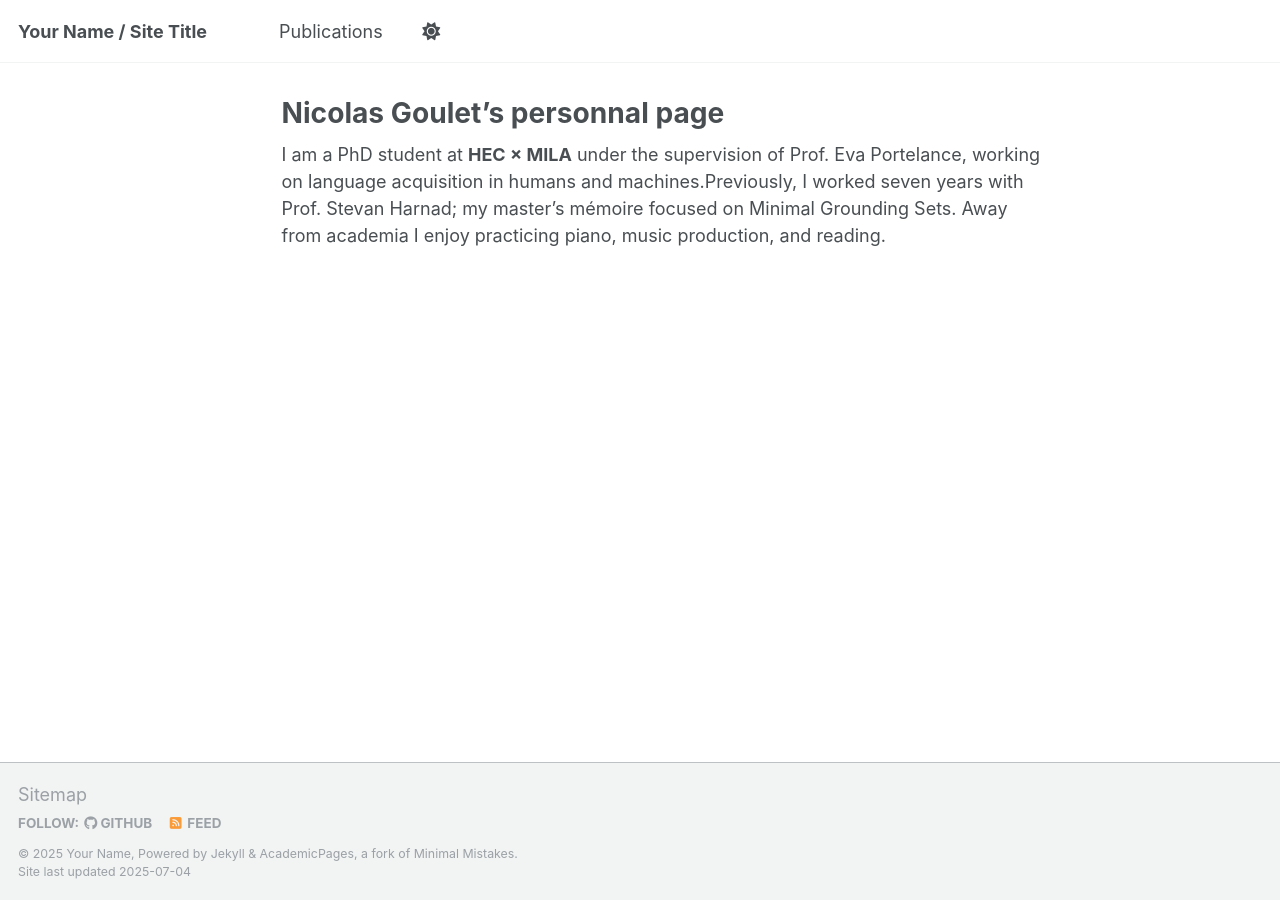
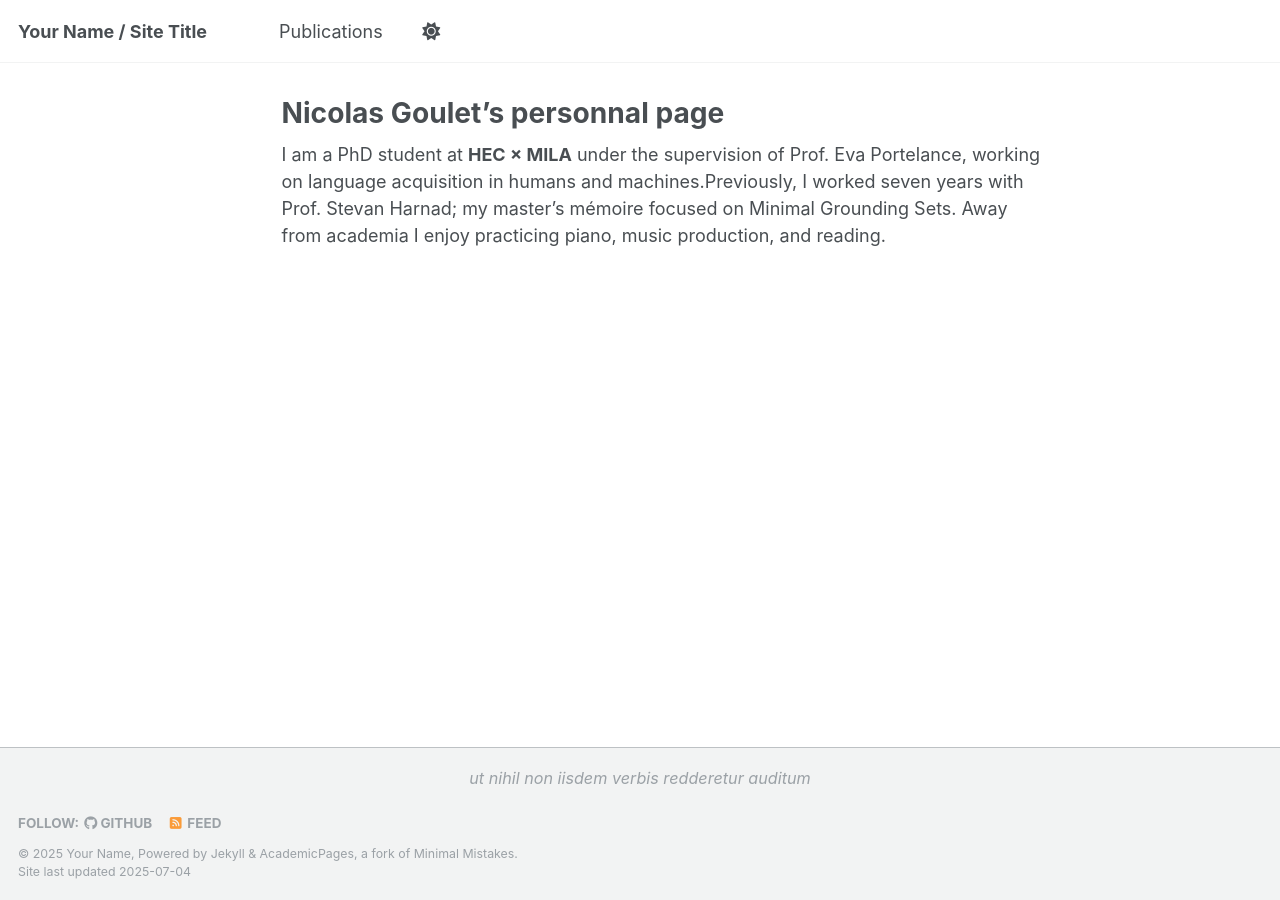
Before and after one commit to NicolasGoulet/NicolasGoulet.github.io, a Jekyll site: the page built from _pages/about.md, in a window 1280 px wide. Built offline with Jekyll 4.4.1, drawn with Linux system fonts in a browser that asks for light colours; a script that is not in the unit is left out.

Commit message:
Rework footer

```diff
--- a/_config.yml
+++ b/_config.yml
@@ -283,7 +283,7 @@ defaults:
       type: talks
     values:
       layout: talk
-      author_profile: true
+      author_profile: false
       share: true
 
 
--- a/_includes/footer/custom.html
+++ b/_includes/footer/custom.html
@@ -1,19 +1,4 @@
-<!-- start custom footer snippets -->
-
-<a href="/sitemap/">Sitemap</a>
-
-<!-- Support for MatJax -->
-<script defer src="https://cdnjs.cloudflare.com/polyfill/v3/polyfill.min.js?features=es6"></script>
-<script defer src="https://cdn.jsdelivr.net/npm/mathjax@3/es5/tex-mml-chtml.js" id="MathJax-script"></script>
-
-<!-- Support for Plotly -->
-<script defer src='https://cdnjs.cloudflare.com/ajax/libs/plotly.js/3.0.1/plotly.min.js'></script>
-
-<!-- Support for Mermaid -->
-<script type="module">
-    import mermaid from 'https://cdn.jsdelivr.net/npm/mermaid@11/dist/mermaid.esm.min.mjs';
-    mermaid.initialize({startOnLoad:true, theme:'default'});
-    await mermaid.run({querySelector:'code.language-mermaid'});
-</script>
-
-<!-- end custom footer snippets -->
+<!-- _includes/footer/custom.html -->
+<div class="latin-footer">
+  <em>ut nihil non iisdem verbis&nbsp;redderetur&nbsp;auditum</em>
+</div>
--- /dev/null
+++ b/_sass/_custom.scss
@@ -0,0 +1,7 @@
+/* _sass/_custom.scss */
+.latin-footer {
+  text-align: center;   /* centre the div */
+  margin: 1rem 0;       /* some breathing room */
+  font-style: italic;   /* belt-and-braces italics */
+  font-size: 0.9rem;    /* optional size tweak */
+}
--- a/assets/css/main.scss
+++ b/assets/css/main.scss
@@ -5,22 +5,26 @@
  * This file controls what is imported from /_sass
  *
  * Note that the files are processed in the order they are imported, so they are partly
-   sorted by the dependencies. Also, the first two lines of the file are required by Jekyll.
+ * sorted by their dependencies. The first two lines of the file are required by Jekyll.
  */
 
 @import
+    /* ——— vendors & core themes ——— */
     "vendor/breakpoint/breakpoint",
 
     "themes",
     "theme/default",
     "theme/dark",
 
+    /* ——— mixins & grid ——— */
     "include/mixins",
     "vendor/susy/susy",
 
+    /* ——— base styles ——— */
     "layout/reset",
     "layout/base",
 
+    /* ——— utilities & components ——— */
     "include/utilities",
     "layout/tables",
     "layout/buttons",
@@ -30,13 +34,19 @@
     "layout/footer",
     "syntax",
 
+    /* ——— forms ——— */
     "layout/forms",
 
+    /* ——— layouts ——— */
     "layout/page",
     "layout/archive",
     "layout/sidebar",
 
+    /* ——— font-awesome ——— */
     "vendor/font-awesome/fontawesome",
     "vendor/font-awesome/solid",
-    "vendor/font-awesome/brands"
+    "vendor/font-awesome/brands",
+
+    /* ——— custom overrides ——— */
+    "custom"
 ;
```
